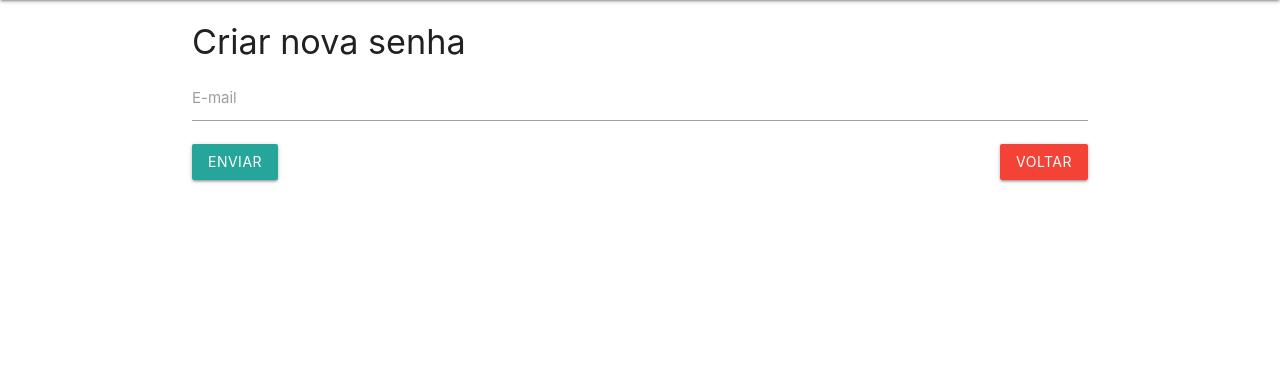
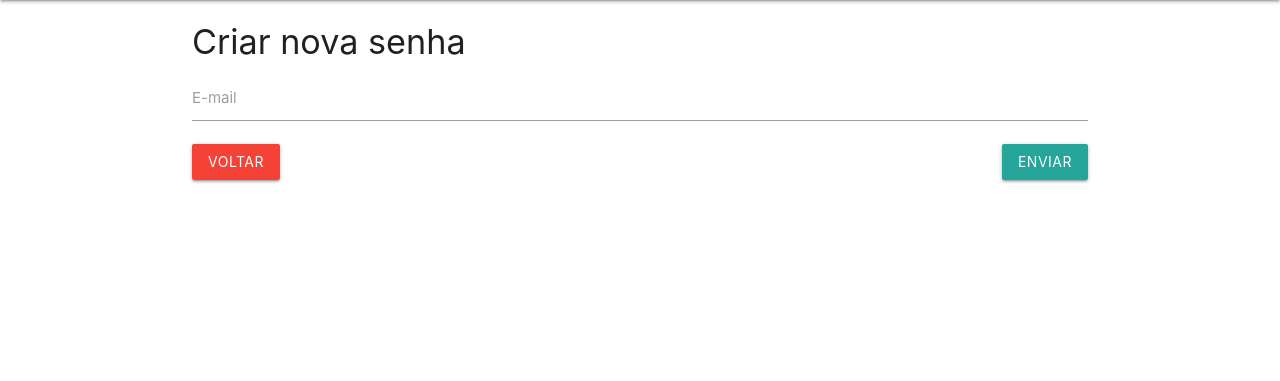
Before and after one commit to raphaelarcanjo/forumlog, a Laravel app: page /user/recover in a window 1280 px wide. Shown: the part 64-445 px from the top of the page. Run offline with Laravel 8, Linux system fonts and the light colour scheme; parts of the project's set-up code (start-up, migrations or seed data) failed here and were passed over.

Commit message:
Correções recuperar senha e front-end

```diff
--- a/app/Http/Controllers/BlogController.php
+++ b/app/Http/Controllers/BlogController.php
@@ -50,7 +50,10 @@ class BlogController extends Controller
             $data['tagname']    = $perfil['tagname'];
             $data['name']       = explode(' ',$perfil['name'])[0];
         }
-        else $request->session()->flash('error', 'Usuário não encontrado.');
+        else {
+            $request->session()->flash('error', 'Blog não encontrado.');
+            return redirect()->route('home');
+        }
 
         return view('blog.blog', $data);
     }
--- a/app/Http/Controllers/UserController.php
+++ b/app/Http/Controllers/UserController.php
@@ -183,7 +183,7 @@ class UserController extends Controller
 
             $user = new User;
             $user = $user->where('email',$request->input('user'))->first();
-            $user->password = md5($request->input('password'));
+            $user->password = Hash::make($request->input('password'));
 
             if ($user->save())
             {
--- a/resources/views/blog/blog.blade.php
+++ b/resources/views/blog/blog.blade.php
@@ -53,13 +53,13 @@
                             @endforeach
                             <textarea name="comment" class="materialize-textarea"></textarea>
                         </div>
-                        @if (Auth::check())
+                        @auth
                             <input type="hidden" name="post_id" value="{{$post->id}}">
                             <div class="card-action">
                                 <button type="reset" class="waves-effect waves-red btn-flat red-text"><i class="material-icons left">delete_sweep</i>Limpar</button>
                                 <button type="submit" class="btn waves-effect waves-light"><i class="material-icons left">send</i>Enviar</button>
                             </div>
-                        @endif
+                        @endauth
                     </form>
                 </details>
             @endif
--- a/resources/views/home.blade.php
+++ b/resources/views/home.blade.php
@@ -35,13 +35,13 @@
                             @endforeach
                             <textarea name="comment" class="materialize-textarea"></textarea>
                         </div>
-                        @if (Auth::check())
+                        @auth
                             <input type="hidden" name="post_id" value="{{$post->id}}">
                             <div class="card-action">
                                 <button type="reset" class="waves-effect waves-red btn-flat red-text"><i class="material-icons left">delete_sweep</i>Limpar</button>
-                                <button type="submit" class="btn waves-effect waves-light"><i class="material-icons left">send</i>Enviar</button>
+                                <button type="submit" class="btn waves-effect waves-light"><i class="material-icons right">send</i>Enviar</button>
                             </div>
-                        @endif
+                        @endauth
                     </form>
                 </details>
             @endif
--- a/resources/views/recover.blade.php
+++ b/resources/views/recover.blade.php
@@ -21,8 +21,8 @@
                 <span id="confirmHelper" class="helper-text" data-error="As senhas não conferem" data-success="Senhas conferem">Confirme a sua senha</span>
             </div>
             <div class="input-field">
-                <button type="submit" class="waves-effect waves-light btn">Enviar</button>
-                <a href="{{url('/')}}" class="waves-effect waves-light red btn right">Voltar</a>
+                <a href="{{url('/')}}" class="waves-effect waves-light red btn">Voltar</a>
+                <button type="submit" class="waves-effect waves-light btn right">Enviar</button>
             </div>
         </form>
     @else
@@ -33,8 +33,8 @@
                 <label for="regemail">E-mail</label>
             </div>
             <div class="input-field">
-                <button type="submit" class="waves-effect waves-light btn">Enviar</button>
-                <a href="{{url('/')}}" class="waves-effect waves-light red btn right">Voltar</a>
+                <a href="{{url('/')}}" class="waves-effect waves-light red btn">Voltar</a>
+                <button type="submit" class="waves-effect waves-light btn right">Enviar</button>
             </div>
         </form>
     @endif
--- a/resources/views/register.blade.php
+++ b/resources/views/register.blade.php
@@ -91,10 +91,10 @@
         </div>
         <div class="row">
             <div class="input-field col">
-                <button type="submit" class="waves-effect waves-light btn">Enviar</button>
+                <a href="{{url('/')}}" class="waves-effect waves-light red btn">Voltar</a>
             </div>
             <div class="input-field col right">
-                <a href="{{url('/')}}" class="waves-effect waves-light red btn">Voltar</a>
+                <button type="submit" class="waves-effect waves-light btn">Enviar</button>
             </div>
         </div>
     </form>
--- a/resources/views/templates/footer.blade.php
+++ b/resources/views/templates/footer.blade.php
@@ -58,7 +58,7 @@
 
 <script src="{{asset('js/script.js?v=1.5')}}"></script>
 
-@if (Auth::check())
+@auth
     <script type="text/javascript">
         $(document).ready(()=> {
             $('input.autocomplete').autocomplete({
@@ -78,7 +78,7 @@
             })
         })
     </script>
-@endif
+@endauth
 
 </body>
 
--- a/resources/views/templates/header.blade.php
+++ b/resources/views/templates/header.blade.php
@@ -26,7 +26,7 @@
         <li class="@if ($title == 'Sobre') active @endif"><a href="{{url('about')}}">Sobre</a></li>
     </ul>
 
-    @if (Auth::check())
+    @auth
         <ul id="userMenu" class="dropdown-content">
             <li>
                 <a href="{{url('user/profile/'.Auth::id())}}">
@@ -60,7 +60,7 @@
                 </ul>
             </div>
         </nav>
-    @endif
+    @endauth
     @yield('header')
 </header>
 
```
Lines whose indentation alone changed are shown as unchanged.
